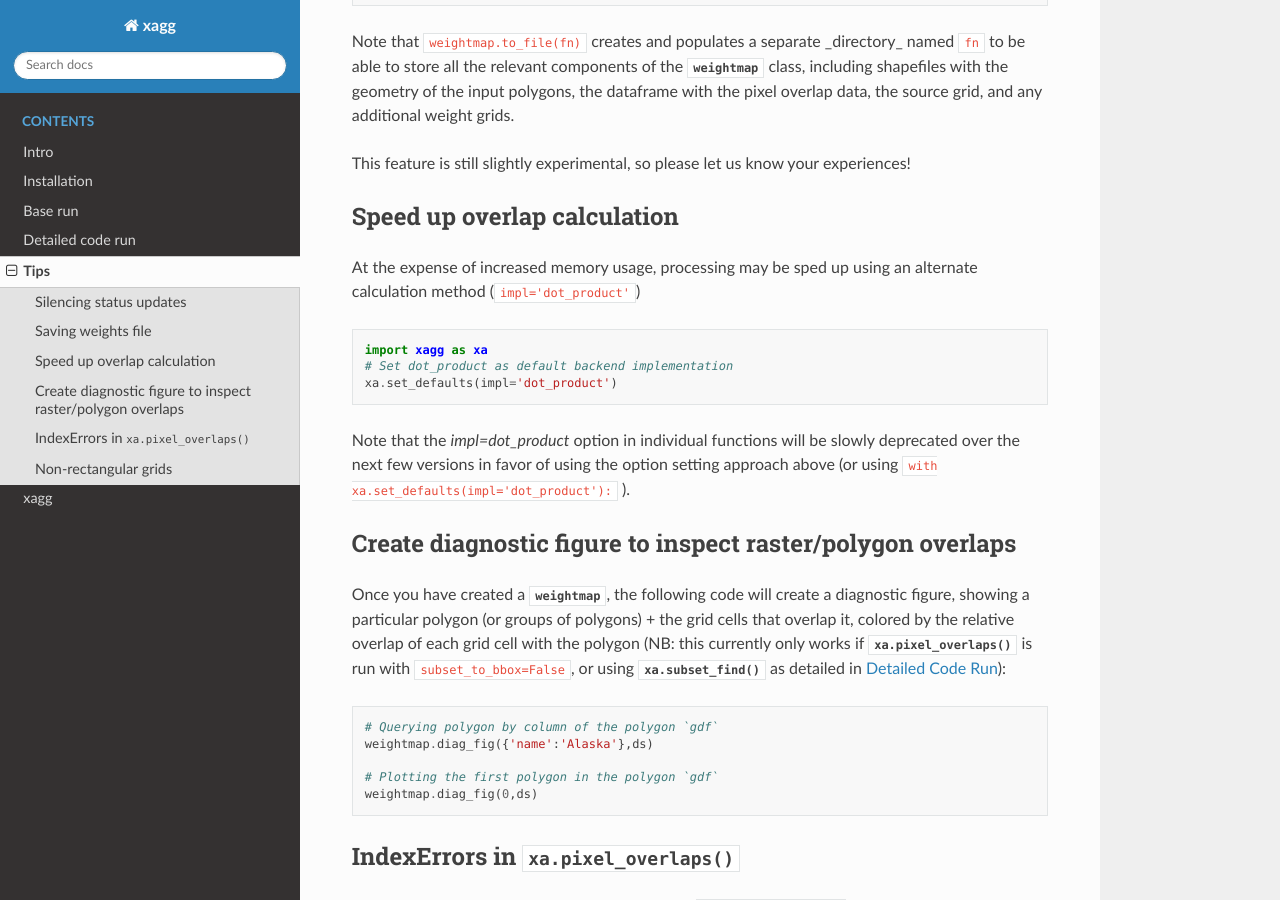
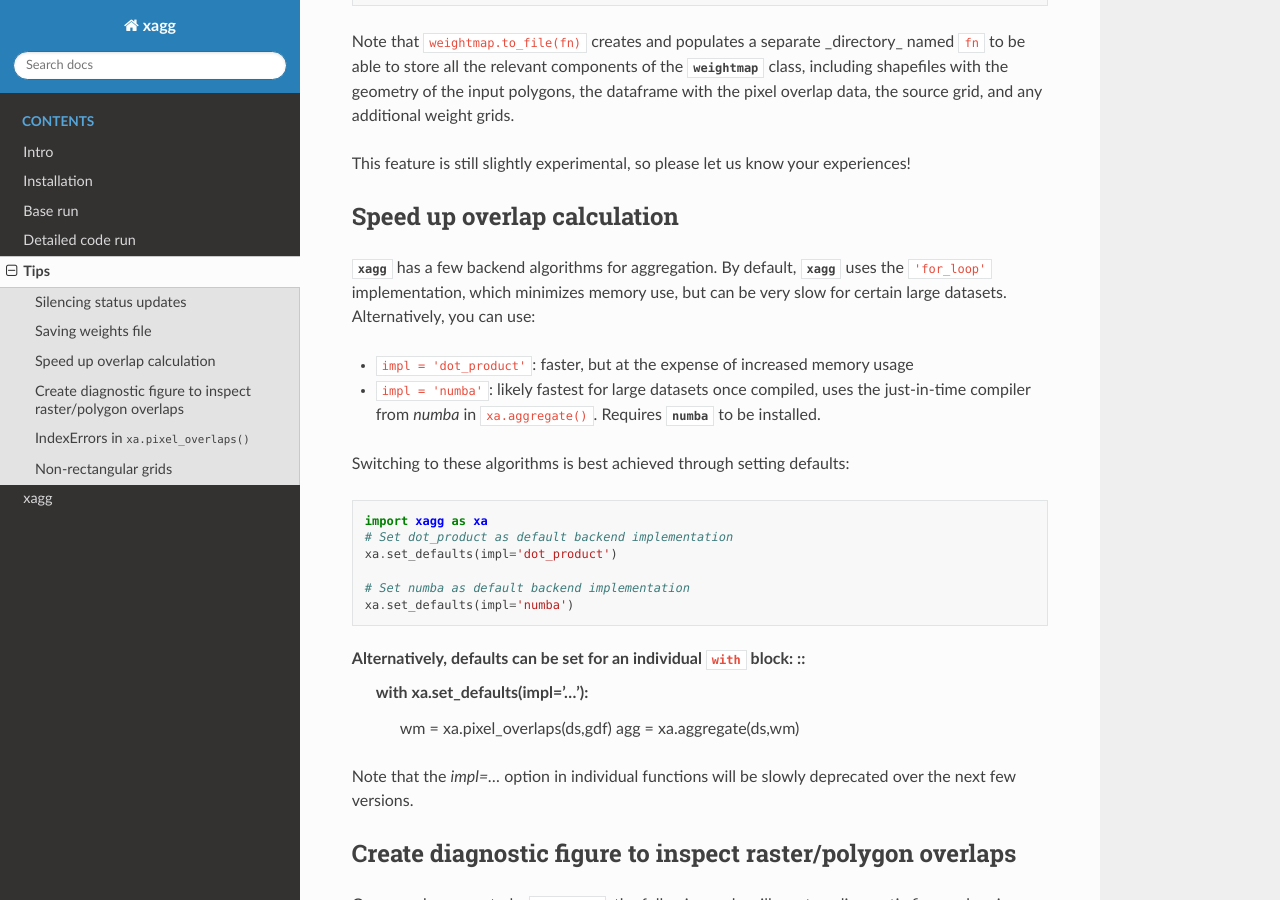
Before and after one commit to ks905383/xagg, a Sphinx documentation site: the page built from docs/source/tips.rst, in a window 1280 px wide and 900 px high, scrolled down 903 px. Built offline with Sphinx 7.4.7 and the Read the Docs theme 3.1.0, drawn with Linux system fonts in a browser that asks for light colours.

Commit message:
update docs for numba implementation

```diff
--- a/docs/source/index.rst
+++ b/docs/source/index.rst
@@ -21,6 +21,8 @@ The simplest code run, involving raster data in an :py:mod:`xarray` :py:class:`D
 
 :py:class:`aggregated` can then be turned into an :py:mod:`xarray` :py:class:`Dataset`, a :py:mod:`geopandas` :py:class:`GeoDataFrame`, or directly exported to a CSV (for use in, e.g., STATA), NetCDF, or Shapefile.
 
+For tips (including on how to speed up processing), see [Tips](./tips.rst).
+
 .. toctree::
    :caption: Contents
 
--- a/docs/source/installation.rst
+++ b/docs/source/installation.rst
@@ -22,6 +22,10 @@ If using `weights` grids to add another weight layer to the aggregation (e.g., w
    mamba install -c conda-forge xesmf
 
 
+If wanting to use the ``numba``-based backend algorithm, :py:mod:`numba` is additionally required. We recommend installing them through ``conda`` or ``mamba``::
+
+   mamba install -c conda-forge numba
+
 If wanting to create diagnostic figures using :py:meth:`weightmap.diag_fig()`, :py:mod:`matplotlib`, :py:mod:`cartopy`, and :py:mod:`cmocean` are additionally required. We recommend installing them through ``conda`` or ``mamba``::
 
    mamba install -c conda-forge matplotlib cartopy cmocean
--- a/docs/source/tips.rst
+++ b/docs/source/tips.rst
@@ -41,15 +41,28 @@ This feature is still slightly experimental, so please let us know your experien
 
 Speed up overlap calculation
 ---------------------------------------
-At the expense of increased memory usage, processing may be sped up using an alternate calculation method (``impl='dot_product'``) ::
+:py:class:`xagg` has a few backend algorithms for aggregation. By default, :py:class:`xagg` uses the ``'for_loop'`` implementation, which minimizes memory use, but can be very slow for certain large datasets. Alternatively, you can use:
+
+- ``impl = 'dot_product'``: faster, but at the expense of increased memory usage
+- ``impl = 'numba'``: likely fastest for large datasets once compiled, uses the just-in-time compiler from `numba` in ``xa.aggregate()``. Requires :py:class:`numba` to be installed.
+
+
+Switching to these algorithms is best achieved through setting defaults: ::
 
    import xagg as xa
    # Set dot_product as default backend implementation
    xa.set_defaults(impl='dot_product')
 
-Note that the `impl=dot_product` option in individual functions will be
-slowly deprecated over the next few versions in favor of using the option
-setting approach above (or using ``with xa.set_defaults(impl='dot_product'):`` ).
+   # Set numba as default backend implementation
+   xa.set_defaults(impl='numba')
+
+Alternatively, defaults can be set for an individual ``with`` block: ::
+   with xa.set_defaults(impl='...'):
+      wm = xa.pixel_overlaps(ds,gdf)
+      agg = xa.aggregate(ds,wm)
+
+Note that the `impl=...` option in individual functions will be
+slowly deprecated over the next few versions.
 
 Create diagnostic figure to inspect raster/polygon overlaps
 ------------------------------------------------------------
```
Also changed, not shown: 3 other files.
